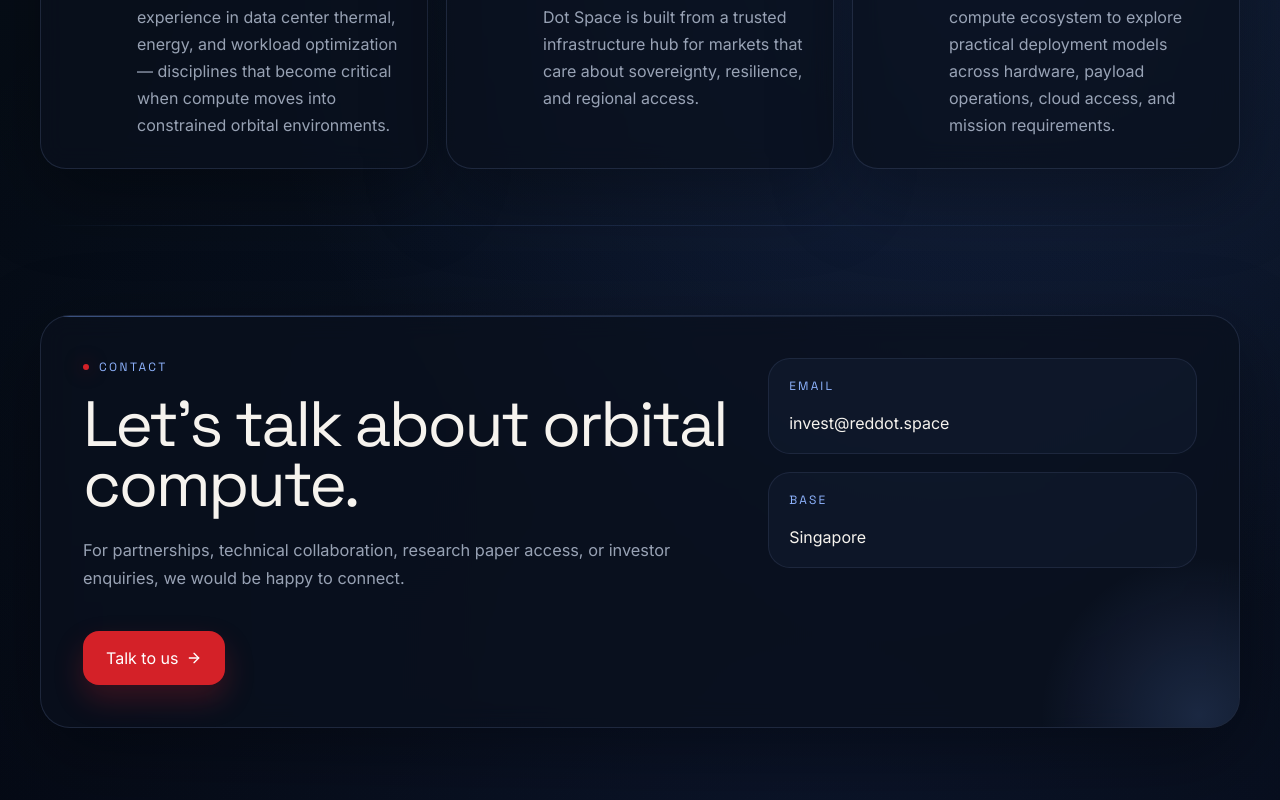
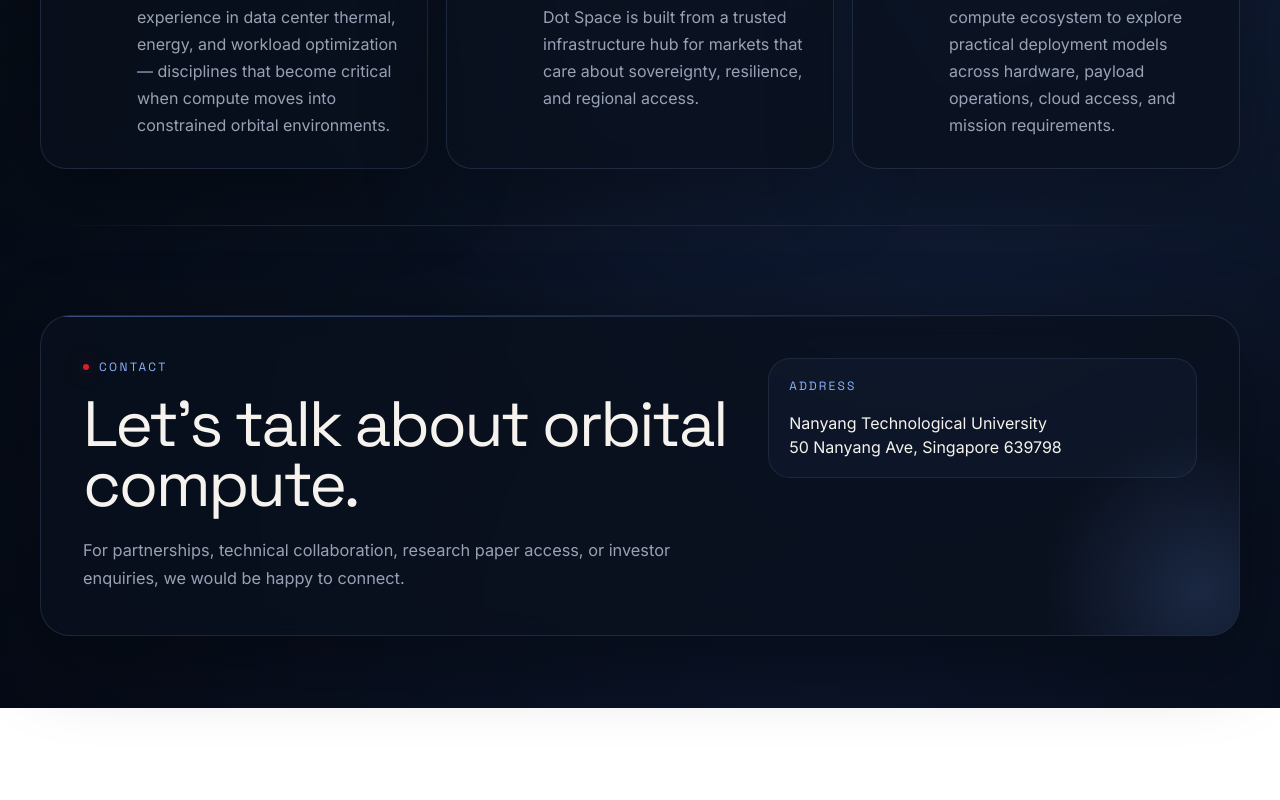
Before and after one commit to cap-dcwiz/red-dot-space, a React (Vite) app: page / in a window 1280 px wide. Shown: the part 4347-5147 px from the top of the page. After the commit the page ends 5055 px from the top, so only its background shows below. Built offline with nearby package versions, Linux system fonts and the light colour scheme.

Commit message:
replace contact email with ntu address

```diff
--- a/src/App.tsx
+++ b/src/App.tsx
@@ -92,7 +92,10 @@ const whyRedDotCards = [
   },
 ]
 
-const contactEmail = 'invest@reddot.space'
+const contactAddress = {
+  line1: 'Nanyang Technological University',
+  line2: '50 Nanyang Ave, Singapore 639798',
+}
 
 function FadeInSection({ children, delay = 0 }: { children: React.ReactNode; delay?: number }) {
   return (
@@ -257,7 +260,7 @@ export default function App() {
                 <a className="primary-button" href="#platform">
                   Explore the platform
                 </a>
-                <a className="secondary-link" href={`mailto:${contactEmail}`}>
+                <a className="secondary-link" href="#contact">
                   Start a conversation
                   <ArrowRight size={16} />
                 </a>
@@ -395,19 +398,16 @@ export default function App() {
                 <p>
                   For partnerships, technical collaboration, research paper access, or investor enquiries, we would be happy to connect.
                 </p>
-                <a className="primary-button" href={`mailto:${contactEmail}`}>
-                  Talk to us <ArrowRight size={16} />
-                </a>
               </div>
 
               <div className="contact-meta">
                 <div>
-                  <span className="meta-label">Email</span>
-                  <a href={`mailto:${contactEmail}`}>{contactEmail}</a>
-                </div>
-                <div>
-                  <span className="meta-label">Base</span>
-                  <span>Singapore</span>
+                  <span className="meta-label">Address</span>
+                  <span>
+                    {contactAddress.line1}
+                    <br />
+                    {contactAddress.line2}
+                  </span>
                 </div>
               </div>
 
```
